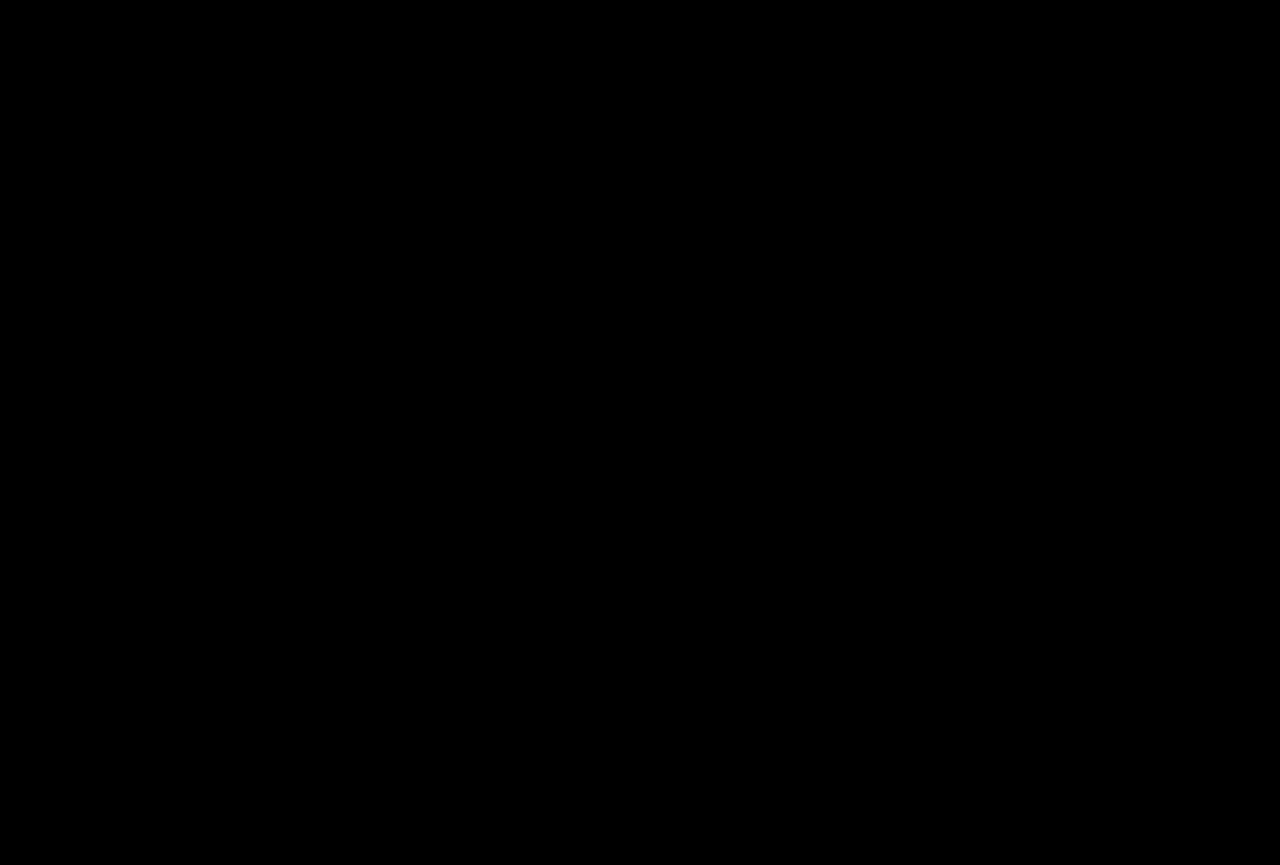
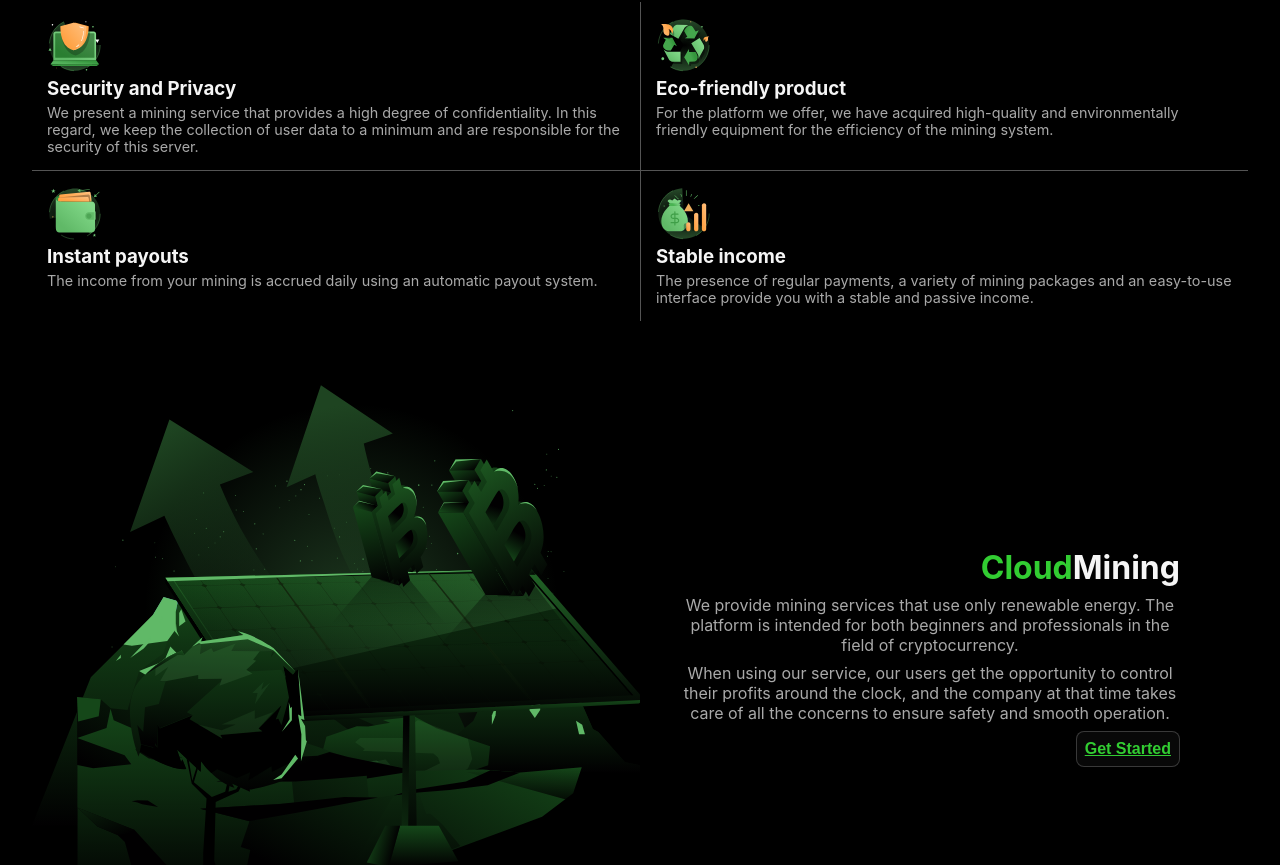
Before and after one commit to mosesakor/OandaHashes, a Vue app in the folder client/: page /about in a window 1280 px wide. Before the commit this address had no page. Shown: the part 580-1445 px from the top of the page. Before the commit the page ends 800 px from the top, so only its background shows below. Built offline with nearby package versions, Linux system fonts and the light colour scheme.

Commit message:
built about page

```diff
--- a/client/src/components/FormButton.vue
+++ b/client/src/components/FormButton.vue
@@ -1,11 +1,17 @@
 <script setup lang="ts">
+import { RouterLink, useRouter } from "vue-router";
 withDefaults(defineProps<{ disabled?: boolean }>(), { disabled: false });
+
+const router = useRouter();
 </script>
 
 <template>
-  <button :class="{ button: true, disabled }" :disabled="disabled">
-    <slot />
-  </button>
+  <RouterLink to="/deposit">
+    <button :class="{ button: true, disabled }" :disabled="disabled">
+      <slot />
+    </button>
+  </RouterLink>
+
 </template>
 
 <style scoped lang="less">
--- a/client/src/components/PageFooter.vue
+++ b/client/src/components/PageFooter.vue
@@ -24,7 +24,7 @@
     </div>
     <div class="mail">
       <div>
-        <a href="mailto:support@AtomicHashes.io">support@AtomicHashes.io</a>
+        <a href="mailto:oandainvestmentcompany@gmail.com">oandainvestmentcompany@gmail.com</a>
       </div>
       <div>
         <span>Ask questions or send suggestions to us</span>
@@ -32,7 +32,7 @@
     </div>
     <div class="mail">
       <div>
-        <a href="tg.io">AtomicHashes Telegram</a>
+        <a href="tg.io">OandaHashes Telegram</a>
       </div>
       <div>
         <span>Join our telegram for useful information on investments</span>
@@ -112,7 +112,7 @@ footer {
   text-align: center;
 
   a {
-    font-size: 1.5rem;
+    font-size: 1rem;
     font-weight: 600;
   }
 
--- a/client/src/router/index.ts
+++ b/client/src/router/index.ts
@@ -1,5 +1,6 @@
 import { createRouter, createWebHistory } from "vue-router";
 import HomeView from "../views/HomeView.vue";
+import AboutView from "../views/AboutView.vue"
 import FaqView from "@/views/FaqView.vue";
 import PackagesView from "@/views/PackagesView.vue";
 import EquipmentView from "@/views/EquipmentView.vue";
@@ -13,6 +14,7 @@ const router = createRouter({
   history: createWebHistory(import.meta.env.BASE_URL),
   routes: [
     { path: "/", component: HomeView },
+    { path: "/about", component: AboutView },
     { path: "/faq", component: FaqView },
     { path: "/packages", component: PackagesView },
     { path: "/equipment", component: EquipmentView },
--- /dev/null
+++ b/client/src/views/AboutView.vue
@@ -0,0 +1,376 @@
+<script setup lang="ts">
+import FormButton from "../components/FormButton.vue";
+import InputField from "../components/InputField.vue";
+import NavigationBar from "../components/NavigationBar.vue";
+import PageFooter from "../components/PageFooter.vue";
+</script>
+
+<template>
+    <main class="container">
+        <div class="main-section">
+            <NavigationBar />
+            <div class="box">
+                <div class="main-info">
+                    <h1>ABOUT</h1>
+                    <p>Oanda Hashes opens access to eco-mining for everyone</p>
+                </div>
+                <div class="main-info-form">
+                    <InputField placeholder="Enter e-mail" />
+                    <FormButton>
+                        <span>Get Started</span>
+                    </FormButton>
+                </div>
+            </div>
+        </div>
+        <div class="section">
+            <div class="content-box">
+                <h2><span>Services</span>That We Continue To Improve</h2>
+            </div>
+            <div class="brochure-wrapper">
+                <div class="brochure">
+                    <img src="@/assets/icon01.svg" alt="" />
+                    <h3>Security and Privacy</h3>
+                    <p>
+                        We present a mining service that provides a high degree of
+                        confidentiality. In this regard, we keep the collection of user data
+                        to a minimum and are responsible for the security of this server.
+                    </p>
+                </div>
+                <div class="brochure">
+                    <img src="@/assets/icon02.svg" alt="" />
+                    <h3>Eco-friendly product</h3>
+                    <p>
+                        For the platform we offer, we have acquired high-quality and
+                        environmentally friendly equipment for the efficiency of the mining
+                        system.
+                    </p>
+                </div>
+                <div class="brochure">
+                    <img src="@/assets/icon03.svg" alt="" />
+                    <h3>Instant payouts</h3>
+                    <p>
+                        The income from your mining is accrued daily using an automatic
+                        payout system.
+                    </p>
+                </div>
+                <div class="brochure">
+                    <img src="@/assets/icon04.svg" alt="" />
+                    <h3>Stable income</h3>
+                    <p>
+                        The presence of regular payments, a variety of mining packages and
+                        an easy-to-use interface provide you with a stable and passive
+                        income.
+                    </p>
+                </div>
+            </div>
+        </div>
+        <div class="section">
+            <div class="about">
+                <div class="image">
+                    <img src="@/assets/about_image.svg" alt="" />
+                </div>
+                <div class="text">
+                    <h2><span>Cloud</span>Mining</h2>
+                    <p>
+                        We provide mining services that use only renewable energy. The
+                        platform is intended for both beginners and professionals in the
+                        field of cryptocurrency.
+                    </p>
+                    <p>
+                        When using our service, our users get the opportunity to control
+                        their profits around the clock, and the company at that time takes
+                        care of all the concerns to ensure safety and smooth operation.
+                    </p>
+                    <FormButton>
+                        <span>Get Started</span>
+                    </FormButton>
+                </div>
+            </div>
+        </div>
+    </main>
+    <PageFooter />
+</template>
+
+<style scoped lang="less">
+main {
+    overflow: hidden;
+}
+
+.main-section {
+    background-image: url("@/assets/atom_background.svg");
+    background-position: center;
+    background-repeat: no-repeat;
+    background-size: cover;
+    padding: 0.5rem 1rem 2rem;
+    background-attachment: fixed;
+    min-height: 29.9rem;
+
+    @media (min-width: 1000px) {
+        text-align: left;
+    }
+
+    .info {
+        display: flex;
+        flex-direction: column;
+        margin: auto 0;
+
+        h1 {
+            font-size: 40px;
+            font-weight: 900;
+            color: var(--heading);
+        }
+
+        p {
+            font-size: 16px;
+            font-weight: 600;
+        }
+    }
+}
+
+.section {
+    margin: 1rem;
+    padding: 1rem;
+    display: flex;
+    flex-direction: column;
+}
+
+.main-info {
+    max-width: 1280px;
+    margin: 0 auto;
+    position: relative;
+    z-index: 2;
+    text-align: center;
+    padding: 3rem 0;
+
+    h1 {
+        font-size: 40px;
+        line-height: 48px;
+        color: var(--heading);
+    }
+
+    p {
+        font-size: 16px;
+    }
+
+    @media (min-width: 980px) {
+        max-width: 500px;
+        margin: 0;
+        text-align: left;
+        padding: 50px 0px;
+
+        h1 {
+            font-size: 64px;
+            line-height: 72px;
+        }
+
+        p {
+            font-size: 22px;
+        }
+    }
+}
+
+.main-info-form {
+    display: flex;
+    flex-direction: column;
+    margin-top: 1rem;
+    gap: 0.5rem;
+
+    @media (min-width: 980px) {
+        margin: 0;
+        flex-direction: row;
+    }
+}
+
+.box {
+    @media (min-width: 980px) {
+        text-align: left;
+    }
+}
+
+.content-box {
+    text-align: center;
+
+    span {
+        color: var(--link-active);
+        margin-right: 10px;
+    }
+
+    h2 {
+        color: var(--heading);
+        font-size: 32px;
+        line-height: 40px;
+        margin-bottom: 32px;
+    }
+}
+
+.brochure-wrapper {
+    @media (min-width: 980px) {
+        display: grid;
+        grid-template-columns: 1fr 1fr;
+
+        div {
+
+            &:last-child,
+            &:nth-child(2) {
+                border-left: 1px solid var(--border-full);
+            }
+
+            &:nth-child(1),
+            &:nth-child(2) {
+                border-top: 0;
+            }
+        }
+    }
+}
+
+.brochure {
+    padding: 15px;
+    border-top: 1px solid var(--border-full);
+
+    img {
+        width: 56px;
+    }
+
+    h3 {
+        color: var(--heading);
+        padding-bottom: 0.25rem;
+    }
+
+    p {
+        margin: 0;
+        font-size: 0.9rem;
+        font-weight: 400;
+    }
+}
+
+.about {
+    @media (min-width: 980px) {
+        display: flex;
+    }
+}
+
+.image {
+    @media (min-width: 980px) {
+        width: 50%;
+    }
+}
+
+.text {
+    display: flex;
+    flex-direction: column;
+    text-align: right;
+    align-items: center;
+    align-self: center;
+    text-align: center;
+    gap: 0.5rem;
+
+    span {
+        color: var(--link-active);
+    }
+
+    h2 {
+        font-size: 2rem;
+        color: var(--heading);
+    }
+
+    h4 {
+        font-size: 1.25rem;
+        color: var(--heading);
+    }
+
+    p {
+        font-size: 1rem;
+        font-weight: 400;
+        max-width: 500px;
+        margin: 0 auto;
+    }
+
+    @media (min-width: 980px) {
+        align-items: flex-end;
+        align-self: center;
+        margin-top: 30px;
+        text-align: righy;
+        padding: 40px;
+    }
+}
+
+.packages {
+    h2 {
+        font-size: 3rem;
+        font-weight: 800;
+        color: var(--heading);
+    }
+}
+
+.duration {
+    padding: 0;
+
+    li {
+        list-style-type: none;
+        padding: 1rem;
+        border-radius: 8px;
+        text-align: center;
+        margin: 8px;
+        font-weight: 600;
+        font-size: 1rem;
+        background-color: var(--background-tertiary);
+        border: 1px solid var(--border);
+
+        &:hover {
+            background-color: var(--background-secondary);
+        }
+    }
+}
+
+.content {
+    display: grid;
+    grid-template-columns: 1fr;
+    gap: 0.5rem;
+
+    @media (min-width: 648px) {
+        grid-template-columns: 1fr 1fr;
+    }
+
+    @media (min-width: 980px) {
+        grid-template-columns: 1fr 1fr 1fr;
+    }
+
+    @media (min-width: 1280px) {
+        grid-template-columns: 1fr 1fr 1fr 1fr;
+    }
+}
+
+.fast-start {
+    background-image: url("@/assets/bg-form.svg");
+    background-repeat: no-repeat;
+    background-size: cover;
+    padding: 150px 20px 20px 20px;
+
+    @media (min-width: 980px) {
+        display: flex;
+        padding: 40px 20px 20px 20px;
+    }
+}
+
+.title {
+    text-align: center;
+    color: var(--heading);
+
+    @media (min-width: 980px) {
+        text-align: left;
+        width: 600px;
+        margin-bottom: 20px;
+
+        h2 {
+            font-size: 40px;
+        }
+    }
+}
+
+.form {
+    @media (min-width: 980px) {
+        margin-top: 80px;
+        padding-left: 10%;
+    }
+}
+</style>
```
